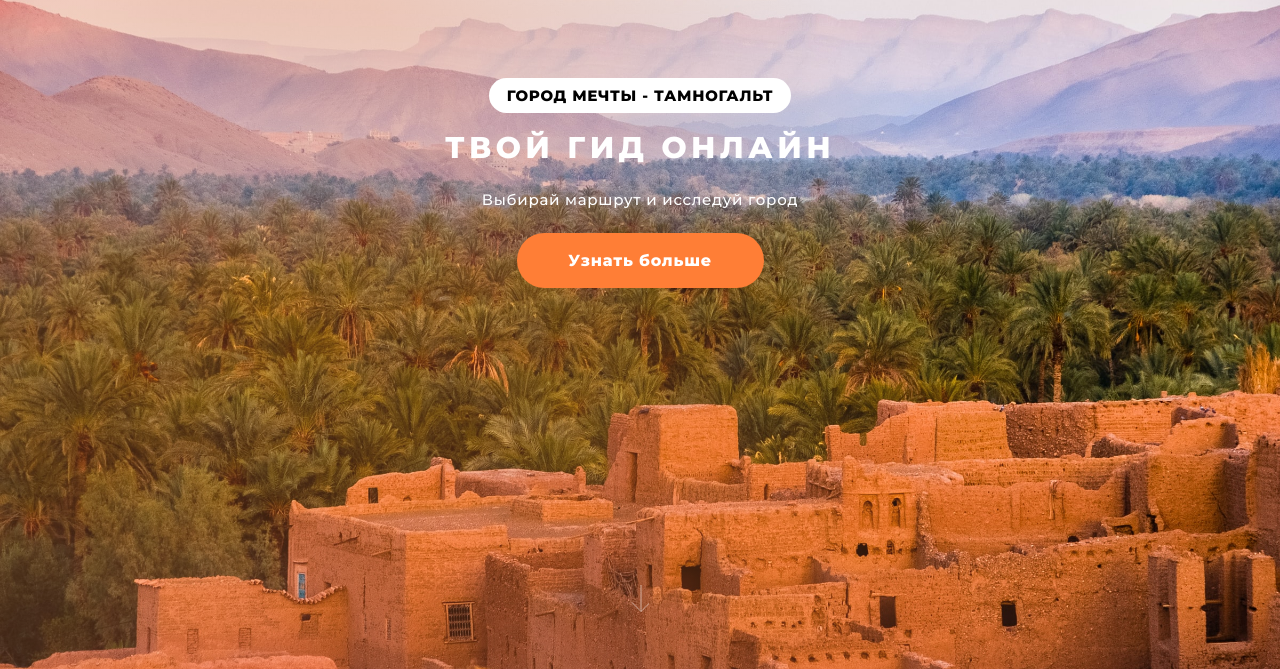
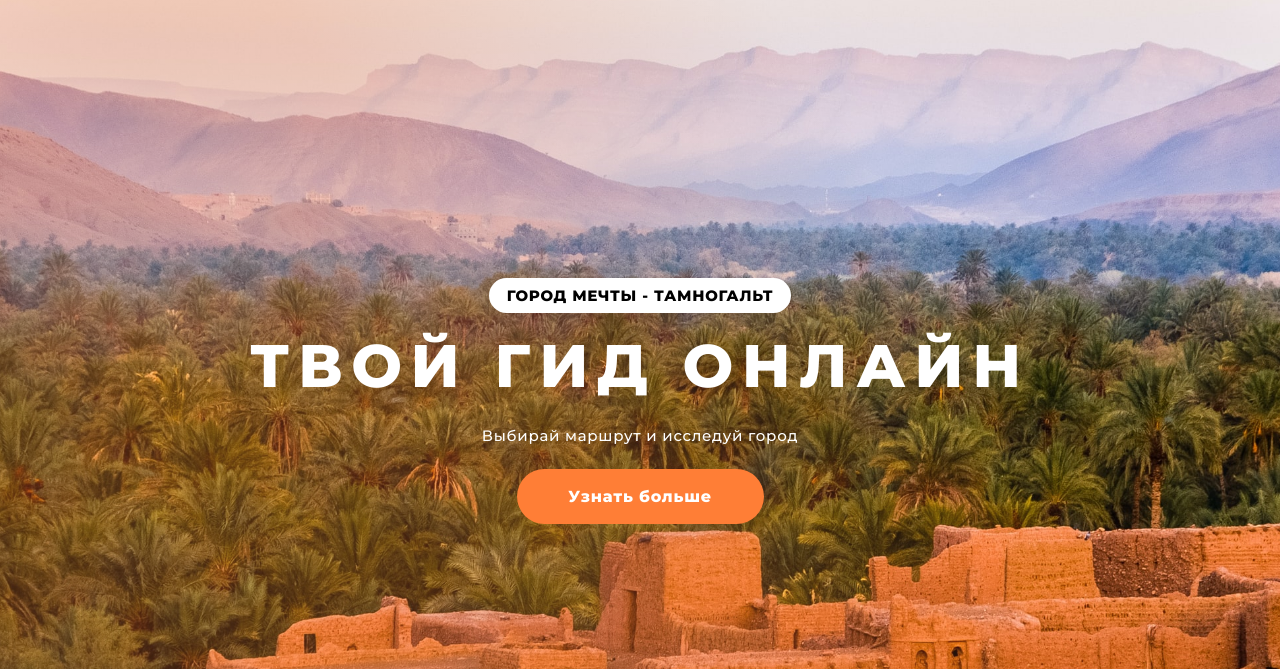
Before and after one commit to NadiiaTkalych/travel-site, a plain HTML site: page index.html in a window 1280 px wide. Shown: the part 131-800 px from the top of the page. Drawn offline with Linux system fonts and the light colour scheme.

Commit message:
changes wrong

```diff
--- a/css/style.css
+++ b/css/style.css
@@ -67,14 +67,8 @@ body {
 
 a.logo {
   display: inline-block;
+  margin-bottom: 200px;
 }
-  /* .logo {
-    color: #fff;
-    height: 125px;
-    font-size: 18px;
-    font-weight: 800;
-    text-transform: uppercase;
-  } */
 
 .offer {
   padding: 90px 0 80px;
@@ -91,11 +85,8 @@ body {
   }
 
 .offer__title {
+  font-size: 60px;
   margin: 24px 0;
-  }
-
-  .offer__text {
-    margin-bottom: 24px;
 }
 
 .btn_offer {
@@ -103,7 +94,7 @@ body {
   background: #FF7E36;
   display: block;
   width: 247px;
-    margin-bottom: 217px;
+  margin: 24px auto 217px;
   transition: background 0.5s ease;
 }
 
@@ -203,11 +194,11 @@ body {
 
 /* online-guide */
 
-  .container_full-height {
+/* .container_full-height {
   height: 100%;
   display: flex;
   align-items: center;
-  }
+} */
 
 .online-guide {
   padding-top: 80px;
```
Lines whose indentation alone changed are shown as unchanged.
